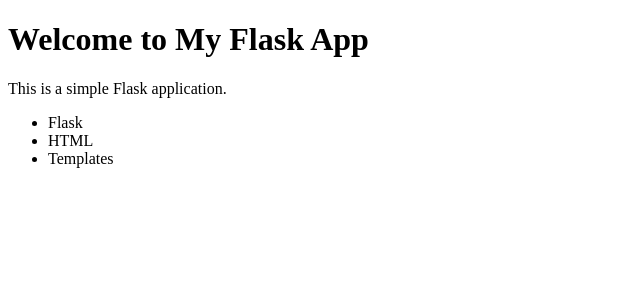
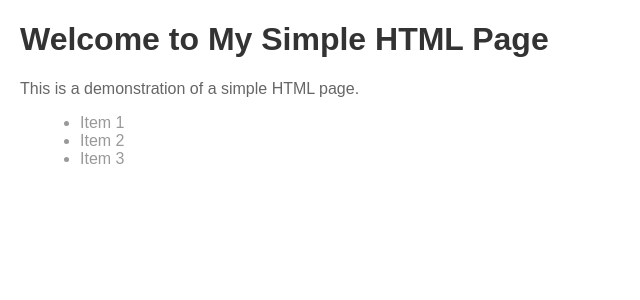
Before and after one commit to Francianeny/holbertonschool-higher_level_programming, a Flask app: page / in a window 1280 px wide. Shown: the top 300 px of the page, without its empty margins (0-640 px from the left). Run offline with Flask 3, Linux system fonts and the light colour scheme.

Commit message:
index.html

```diff
--- a/python-server_side_rendering/templates/index.html
+++ b/python-server_side_rendering/templates/index.html
@@ -3,15 +3,31 @@
 <head>
     <meta charset="UTF-8">
     <meta name="viewport" content="width=device-width, initial-scale=1.0">
-    <title>My Flask App</title>
+    <title>Simple HTML Page</title>
+    <style>
+        body {
+            font-family: Arial, sans-serif;
+            margin: 20px;
+        }
+        h1 {
+            color: #333;
+        }
+        p {
+            color: #666;
+        }
+        ul {
+            color: #999;
+            margin-left: 20px;
+        }
+    </style>
 </head>
 <body>
-    <h1>Welcome to My Flask App</h1>
-    <p>This is a simple Flask application.</p>
+    <h1>Welcome to My Simple HTML Page</h1>
+    <p>This is a demonstration of a simple HTML page.</p>
     <ul>
-        <li>Flask</li>
-        <li>HTML</li>
-        <li>Templates</li>
+        <li>Item 1</li>
+        <li>Item 2</li>
+        <li>Item 3</li>
     </ul>
 </body>
 </html>
```
